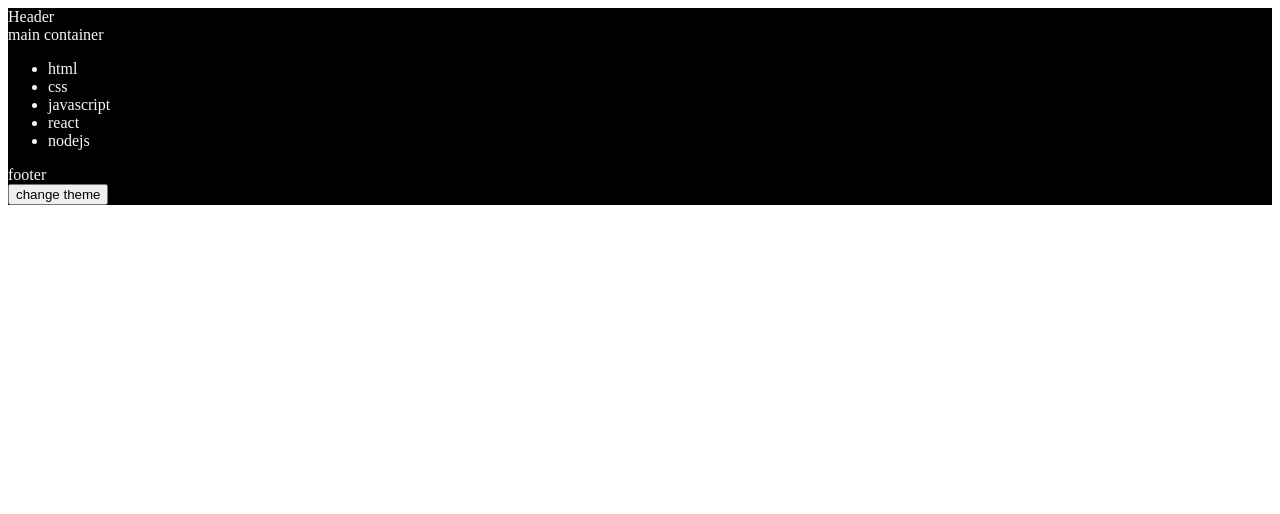
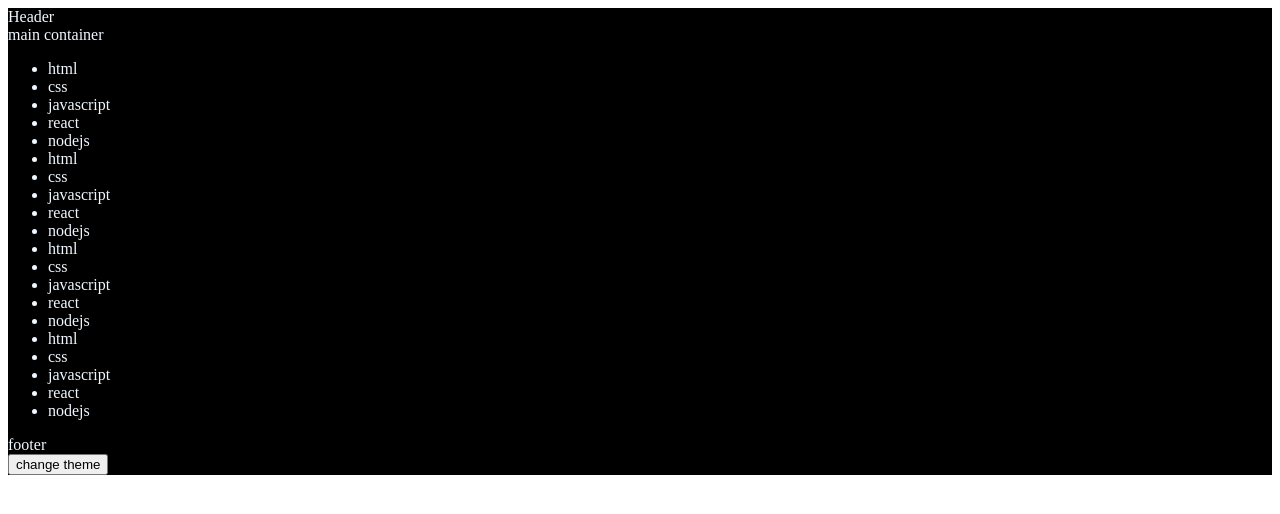
Before and after one commit to AniketPatil64/MINE-GIT-PRACTICE-2023, a plain HTML site: page index.html in a window 1280 px wide. Drawn offline with Linux system fonts and the light colour scheme.

Commit message:
HTML file updated successfully

```diff
--- a/index.html
+++ b/index.html
@@ -20,6 +20,21 @@
             <li>javascript</li>
             <li>react</li>
             <li>nodejs</li>
+            <li>html</li>
+            <li>css</li>
+            <li>javascript</li>
+            <li>react</li>
+            <li>nodejs</li>
+            <li>html</li>
+            <li>css</li>
+            <li>javascript</li>
+            <li>react</li>
+            <li>nodejs</li>
+            <li>html</li>
+            <li>css</li>
+            <li>javascript</li>
+            <li>react</li>
+            <li>nodejs</li>
         </ul>
     </aside>
     <footer>footer</footer>
```
